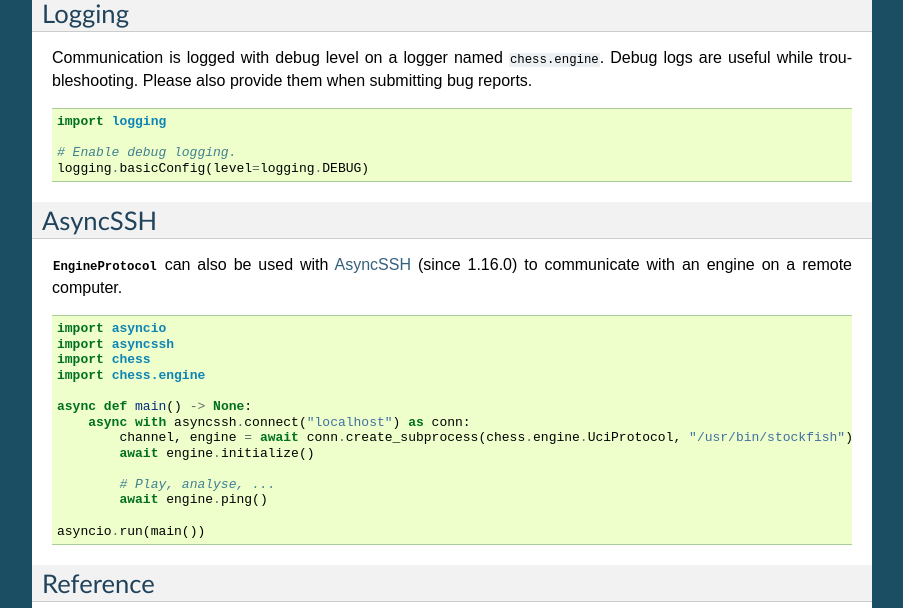
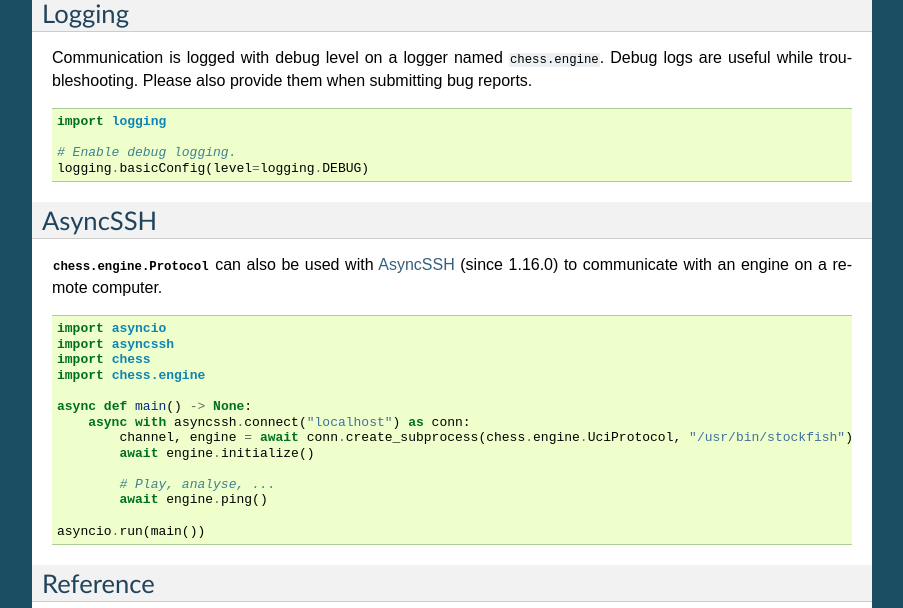
Before and after one commit to niklasf/python-chess, a Sphinx documentation site: the page built from docs/engine.rst, in a window 1280 px wide and 900 px high, scrolled down 4065 px, cut to the strip 0-608 px from the top of the window. Shown: the whole strip, without its empty margins (198-1101 px from the left). Built offline with Sphinx 7.4.7, drawn with Linux system fonts in a browser that asks for light colours.

Commit message:
chess.engine.EngineProtocol -> chess.engine.Protocol

```diff
--- a/docs/engine.rst
+++ b/docs/engine.rst
@@ -57,7 +57,7 @@
     asyncio.set_event_loop_policy(chess.engine.EventLoopPolicy())
     asyncio.run(main())
 
-.. autoclass:: chess.engine.EngineProtocol
+.. autoclass:: chess.engine.Protocol
     :members: play
 
 .. autoclass:: chess.engine.Limit
@@ -192,7 +192,7 @@
     asyncio.set_event_loop_policy(chess.engine.EventLoopPolicy())
     asyncio.run(main())
 
-.. autoclass:: chess.engine.EngineProtocol
+.. autoclass:: chess.engine.Protocol
     :members: analyse
 
 .. autoclass:: chess.engine.PovScore
@@ -255,7 +255,7 @@
     asyncio.set_event_loop_policy(chess.engine.EventLoopPolicy())
     asyncio.run(main())
 
-.. autoclass:: chess.engine.EngineProtocol
+.. autoclass:: chess.engine.Protocol
     :members: analysis
 
 .. autoclass:: chess.engine.AnalysisResult
@@ -289,10 +289,10 @@
 Options
 -------
 
-:func:`~chess.EngineProtocol.configure()`,
-:func:`~chess.EngineProtocol.play()`,
-:func:`~chess.EngineProtocol.analyse()` and
-:func:`~chess.EngineProtocol.analysis()` accept a dictionary of options.
+:func:`~chess.Protocol.configure()`,
+:func:`~chess.Protocol.play()`,
+:func:`~chess.Protocol.analyse()` and
+:func:`~chess.Protocol.analysis()` accept a dictionary of options.
 
 >>> import chess.engine
 >>>
@@ -327,7 +327,7 @@
     asyncio.set_event_loop_policy(chess.engine.EventLoopPolicy())
     asyncio.run(main())
 
-.. autoclass:: chess.engine.EngineProtocol
+.. autoclass:: chess.engine.Protocol
     :members: configure
 
     .. py:attribute:: options
@@ -402,7 +402,7 @@
 AsyncSSH
 --------
 
-:class:`~chess.engine.EngineProtocol` can also be used with
+:class:`chess.engine.Protocol` can also be used with
 `AsyncSSH <https://asyncssh.readthedocs.io/en/latest/>`_ (since 1.16.0)
 to communicate with an engine on a remote computer.
 
@@ -436,7 +436,7 @@
 
 .. autofunction:: chess.engine.popen_xboard
 
-.. autoclass:: chess.engine.EngineProtocol
+.. autoclass:: chess.engine.Protocol
     :members: initialize, ping, quit
 
     .. py:attribute:: returncode
```
Also changed, not shown: 2 other files.
